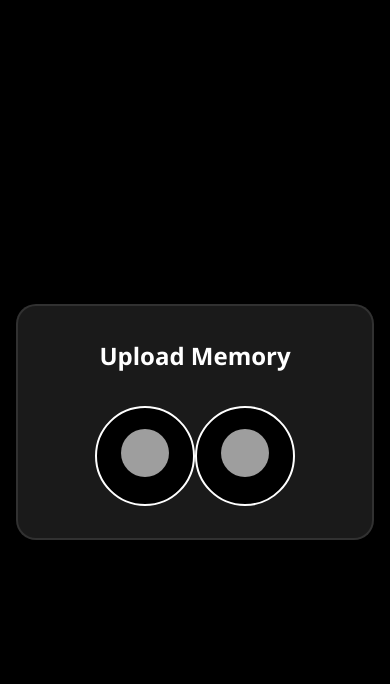
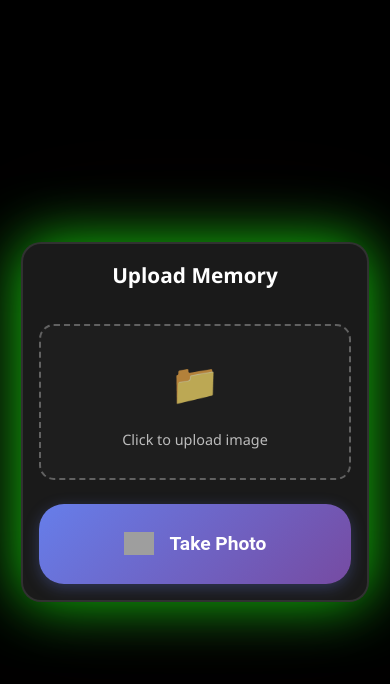
Before and after one commit to RomaruDaze/MementoMori, a React (Vite) app: page / in a window 390 px wide. Both pictures are taken after a click on the button "CREATE". Shown: the top 684 px of the page. Built offline with nearby package versions, Linux system fonts and the light colour scheme; grey boxes are pictures that could not be loaded.

Commit message:
Refactor upload component: enhance styles for upload area, add image preview functionality, and implement responsive design adjustments.

```diff
--- a/src/pages/upload/upload.styles.css
+++ b/src/pages/upload/upload.styles.css
@@ -30,24 +30,77 @@
     background: #1a1a1a;
     border-radius: 20px;
     padding: 2rem;
-    margin: 1rem;
-    max-width: 500px;
-    width: 90%;
+    width: 80%;
     border: 2px solid rgba(255, 255, 255, 0.1);
     transform: scale(0.8) translateY(50px);
     opacity: 0;
     transition: all 0.3s ease;
+    gap: 1rem;
+    box-shadow:
+        0 0 60px rgba(255, 0, 0, 0.8),
+        0 0 90px rgba(0, 255, 0, 0.1),
+        0 0 120px rgba(0, 0, 255, 0.1);
+    animation: rgbBoxShadow 10s ease infinite;
+}
+
+@keyframes rgbBoxShadow {
+    0% {
+        box-shadow:
+            0 0 60px rgba(255, 0, 0, 0.8),
+            0 0 90px rgba(0, 255, 0, 0.1),
+            0 0 120px rgba(0, 0, 255, 0.1);
+    }
+
+    16.66% {
+        box-shadow:
+            0 0 60px rgba(255, 255, 0, 0.8),
+            0 0 90px rgba(0, 255, 255, 0.1),
+            0 0 120px rgba(255, 0, 255, 0.1);
+    }
+
+    33.33% {
+        box-shadow:
+            0 0 60px rgba(0, 255, 0, 0.8),
+            0 0 90px rgba(0, 0, 255, 0.1),
+            0 0 120px rgba(255, 0, 0, 0.1);
+    }
+
+    50% {
+        box-shadow:
+            0 0 60px rgba(0, 255, 255, 0.8),
+            0 0 90px rgba(255, 0, 255, 0.1),
+            0 0 120px rgba(255, 255, 0, 0.1);
+    }
+
+    66.66% {
+        box-shadow:
+            0 0 60px rgba(0, 0, 255, 0.8),
+            0 0 90px rgba(255, 0, 0, 0.1),
+            0 0 120px rgba(0, 255, 0, 0.1);
+    }
+
+    83.33% {
+        box-shadow:
+            0 0 60px rgba(255, 0, 255, 0.8),
+            0 0 90px rgba(255, 255, 0, 0.1),
+            0 0 120px rgba(0, 255, 255, 0.1);
+    }
+
+    100% {
+        box-shadow:
+            0 0 60px rgba(255, 0, 0, 0.8),
+            0 0 90px rgba(0, 255, 0, 0.1),
+            0 0 120px rgba(0, 0, 255, 0.1);
+    }
 }
 
 .upload-content.open {
     transform: scale(1) translateY(0);
-    transition: all 0.3s ease;
     opacity: 1;
 }
 
 .upload-content.closing {
     transform: scale(0.8) translateY(50px);
-    transition: all 0.3s ease;
     opacity: 0;
 }
 
@@ -63,32 +116,174 @@
 }
 
 .upload-body {
-    color: white;
-    text-align: center;
+    display: flex;
+    flex-direction: column;
+    gap: 1.5rem;
 }
 
-.upload-body p {
-    margin: 0;
-    font-size: 1.1rem;
+.upload-area {
+    border: 2px dashed rgba(255, 255, 255, 0.3);
+    border-radius: 15px;
+    padding: 2rem;
+    text-align: center;
+    cursor: pointer;
+    transition: all 0.3s ease;
+    min-height: 200px;
+    display: flex;
+    align-items: center;
+    justify-content: center;
+    background: rgba(255, 255, 255, 0.02);
 }
 
-.upload-btn {
-    border: 2px solid #fff;
-    width: 100px;
+.upload-area:hover {
+    border-color: rgba(255, 255, 255, 0.5);
+    background: rgba(255, 255, 255, 0.05);
+}
+
+.upload-placeholder {
+    display: flex;
+    flex-direction: column;
+    align-items: center;
+    gap: 1rem;
+}
+
+.upload-icon {
+    font-size: 3rem;
+    opacity: 0.7;
+}
+
+.upload-placeholder p {
+    color: rgba(255, 255, 255, 0.7);
+    margin: 0;
+    font-size: 1rem;
+}
+
+.image-preview {
+    width: 100%;
+    display: flex;
+    flex-direction: column;
+    align-items: center;
+    gap: 1rem;
+}
+
+.image-preview img {
+    max-width: 100%;
+    max-height: 150px;
+    border-radius: 10px;
+    object-fit: cover;
+}
+
+.change-image-btn {
+    background: rgba(255, 255, 255, 0.1);
+    color: white;
+    border: 1px solid rgba(255, 255, 255, 0.2);
+    padding: 0.5rem 1rem;
+    border-radius: 20px;
+    cursor: pointer;
+    font-size: 0.9rem;
+    transition: all 0.3s ease;
+}
+
+.change-image-btn:hover {
+    background: rgba(255, 255, 255, 0.2);
+}
+
+.take-photo-btn {
     height: 100px;
-    border-radius: 100%;
-    padding: 0;
+    appearance: none;
+    position: relative;
+    border: 0;
+    background: linear-gradient(135deg, #667eea 0%, #764ba2 100%);
+    font-family: "Roboto", Arial, "Segoe UI", sans-serif;
+    font-size: 1rem;
+    font-weight: 600;
+    color: #fff;
+    cursor: pointer;
+    transition: all 0.3s ease;
+    border-radius: 25px;
+    width: 100%;
+    outline: none;
+    border: none;
+    box-shadow: 0 4px 15px rgba(102, 126, 234, 0.3);
+    display: flex;
+    align-items: center;
+    justify-content: center;
+    gap: 1rem;
+}
+
+.take-photo-btn img {
+    width: 40px;
+    height: 40px;
+    object-fit: contain;
+}
+
+.take-photo-btn h3 {
     margin: 0;
-    background-color: #000;
-    color: #fff;
     font-size: 1.5rem;
     font-weight: 600;
-    cursor: pointer;
+    color: white;
 }
 
-.upload-btn img {
-    border-radius: 100%;
-    width: 50%;
-    height: 50%;
-    object-fit: cover;
+.take-photo-btn:hover {
+    transform: translateY(-3px);
+    background: linear-gradient(135deg, #5a6fd8 0%, #6a4190 100%);
+    box-shadow: 0 8px 25px rgba(102, 126, 234, 0.4);
 }
+
+.take-photo-btn:active {
+    transform: translateY(-1px);
+    box-shadow: 0 2px 10px rgba(102, 126, 234, 0.3);
+}
+
+.take-photo-btn:focus {
+    outline: none;
+}
+
+/* Responsive design */
+@media (max-width: 768px) {
+    .upload-content {
+        padding: 1.5rem;
+    }
+
+    .upload-header h2 {
+        font-size: 1.3rem;
+    }
+
+    .upload-area {
+        padding: 1.5rem;
+        min-height: 150px;
+    }
+
+    .upload-icon {
+        font-size: 2.5rem;
+    }
+
+    .upload-placeholder p {
+        font-size: 0.9rem;
+    }
+}
+
+@media (max-width: 480px) {
+    .upload-content {
+        padding: 1rem;
+    }
+
+    .upload-area {
+        padding: 1rem;
+        min-height: 120px;
+    }
+
+    .take-photo-btn {
+        height: 80px;
+        font-size: 1.5rem;
+    }
+
+    .take-photo-btn img {
+        width: 30px;
+        height: 30px;
+    }
+
+    .take-photo-btn h3 {
+        font-size: 1.2rem;
+    }
+}
--- a/src/pages/upload/upload.tsx
+++ b/src/pages/upload/upload.tsx
@@ -1,4 +1,4 @@
-import React, { useState, useEffect } from "react";
+import React, { useState, useEffect, useRef } from "react";
 import "./upload.styles.css";
 
 interface UploadPageProps {
@@ -8,6 +8,8 @@ interface UploadPageProps {
 
 const UploadPage: React.FC<UploadPageProps> = ({ onClose, isOpen }) => {
   const [isVisible, setIsVisible] = useState(false);
+  const [selectedImage, setSelectedImage] = useState<string | null>(null);
+  const fileInputRef = useRef<HTMLInputElement>(null);
 
   useEffect(() => {
     if (isOpen) {
@@ -15,7 +17,7 @@ const UploadPage: React.FC<UploadPageProps> = ({ onClose, isOpen }) => {
     } else {
       const timer = setTimeout(() => {
         setIsVisible(false);
-      }, 300); // Match the CSS transition duration
+      }, 300);
       return () => clearTimeout(timer);
     }
   }, [isOpen]);
@@ -26,12 +28,23 @@ const UploadPage: React.FC<UploadPageProps> = ({ onClose, isOpen }) => {
     }
   };
 
-  const handleCameraClick = () => {
-    console.log("Camera button clicked");
+  const handleUploadAreaClick = () => {
+    fileInputRef.current?.click();
   };
 
-  const handlePhotoClick = () => {
-    console.log("Photo button clicked");
+  const handleFileUpload = (event: React.ChangeEvent<HTMLInputElement>) => {
+    const file = event.target.files?.[0];
+    if (file) {
+      const reader = new FileReader();
+      reader.onload = (e) => {
+        setSelectedImage(e.target?.result as string);
+      };
+      reader.readAsDataURL(file);
+    }
+  };
+
+  const handleTakePhoto = () => {
+    console.log("Take photo button clicked");
   };
 
   if (!isVisible) return null;
@@ -46,25 +59,45 @@ const UploadPage: React.FC<UploadPageProps> = ({ onClose, isOpen }) => {
           <h2>Upload Memory</h2>
         </div>
         <div className="upload-body">
-          <div className="upload-buttons">
-            <button
-              className="upload-btn camera-btn"
-              onClick={handleCameraClick}
-            >
-              <img
-                src="https://img.icons8.com/sf-regular-filled/100/FFFFFF/camera.png"
-                alt="Camera"
-              />
-            </button>
-            <button className="upload-btn photo-btn" onClick={handlePhotoClick}>
-              <img
-                src="https://img.icons8.com/material-rounded/100/FFFFFF/stack-of-photos.png"
-                alt="Photo"
-              />
-            </button>
+          <div className="upload-area" onClick={handleUploadAreaClick}>
+            {selectedImage ? (
+              <div className="image-preview">
+                <img src={selectedImage} alt="Selected" />
+                <button
+                  className="change-image-btn"
+                  onClick={(e) => {
+                    e.stopPropagation();
+                    setSelectedImage(null);
+                  }}
+                >
+                  Change Image
+                </button>
+              </div>
+            ) : (
+              <div className="upload-placeholder">
+                <div className="upload-icon">📁</div>
+                <p>Click to upload image</p>
+              </div>
+            )}
           </div>
+
+          <button className="take-photo-btn" onClick={handleTakePhoto}>
+            <img
+              src="https://img.icons8.com/sf-regular-filled/100/FFFFFF/camera.png"
+              alt="camera"
+            />
+            <h3>Take Photo</h3>
+          </button>
         </div>
       </div>
+
+      <input
+        ref={fileInputRef}
+        type="file"
+        accept="image/*"
+        onChange={handleFileUpload}
+        style={{ display: "none" }}
+      />
     </div>
   );
 };
```
